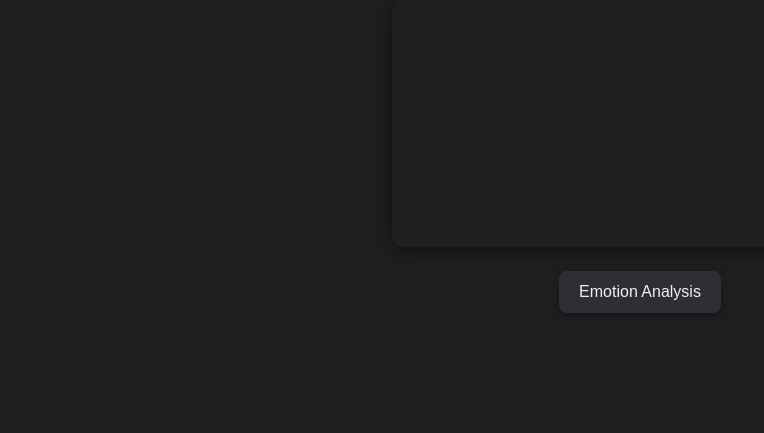
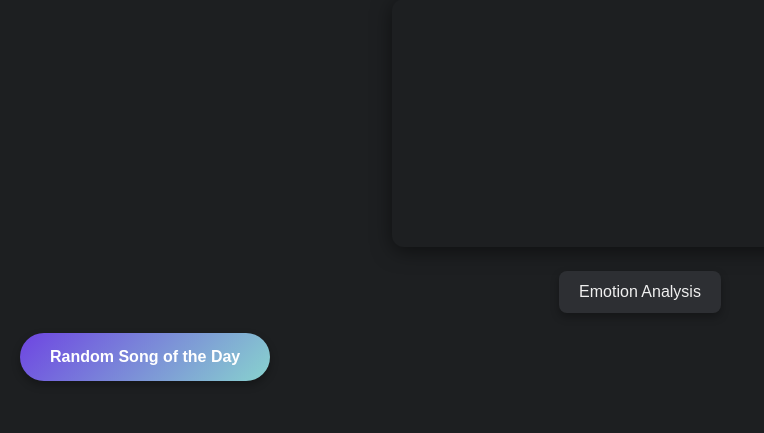
Before and after one commit to AntonioLabinjan/FeelTrak, a Flask app: page / in a window 1280 px wide. Shown: the part 168-601 px from the top of the page, without its empty margins (0-764 px from the left). Run offline with Flask 3, Linux system fonts and the light colour scheme; parts of the project's set-up code (start-up, migrations or seed data) failed here and were passed over.

Commit message:
Update index.html

```diff
--- a/templates/index.html
+++ b/templates/index.html
@@ -241,6 +241,39 @@
 .close:focus {
     color: #f0f0f0;
 }
+
+.cool-button {
+        background: linear-gradient(135deg, #6e45e2, #88d3ce);
+        border: none;
+        color: white;
+        padding: 15px 30px;
+        font-size: 16px;
+        font-weight: bold;
+        border-radius: 25px;
+        cursor: pointer;
+        transition: transform 0.2s ease-in-out, background 0.3s ease;
+        box-shadow: 0 4px 8px rgba(0, 0, 0, 0.3);
+        margin-top: 20px;
+    }
+
+    /* Hover Effect */
+    .cool-button:hover {
+        transform: scale(1.05);
+        background: linear-gradient(135deg, #88d3ce, #6e45e2);
+        box-shadow: 0 6px 12px rgba(0, 0, 0, 0.4);
+    }
+
+    /* Clicked Effect */
+    .cool-button:active {
+        transform: scale(0.98);
+        box-shadow: 0 2px 4px rgba(0, 0, 0, 0.2);
+    }
+
+    /* Add a smooth transition effect to the text display */
+    #randomSongDisplay {
+        margin-top: 20px;
+        transition: opacity 0.3s ease-in-out;
+    }
     </style>
     <!-- Load YouTube IFrame API -->
     <script src="https://www.youtube.com/iframe_api"></script>
@@ -281,6 +314,9 @@
             </div>
         </div>
     </div>
+
+    <button id="randomSongButton"class="cool-button">Random Song of the Day</button>
+    <div id="randomSongDisplay"></div>
 
     <!-- Dropdown Navigation -->
     <div class="dropdown">
@@ -350,6 +386,27 @@
 function isMobile() {
     return /Android|iPhone|iPad|iPod|BlackBerry|IEMobile|Opera Mini/i.test(navigator.userAgent);
 }
+
+document.getElementById("randomSongButton").addEventListener("click", function() {
+        document.getElementById("randomSongDisplay").style.opacity = 0;
+
+        fetch('/random_song')
+            .then(response => response.json())
+            .then(data => {
+                if (data.error) {
+                    document.getElementById("randomSongDisplay").innerHTML = `<p>${data.error}</p>`;
+                } else {
+                    document.getElementById("randomSongDisplay").innerHTML = `
+                        <h3>${data.name}</h3>
+                        <p>By: ${data.artist}</p>
+                        <p>Album: ${data.album}</p>
+                        <p>Release Date: ${data.release_date}</p>
+                        <p>Mood: ${data.mood}</p>
+                    `;
+                }
+                document.getElementById("randomSongDisplay").style.opacity = 1;
+            });
+    });
 
 window.onload = function() {
     initCamera();
```
